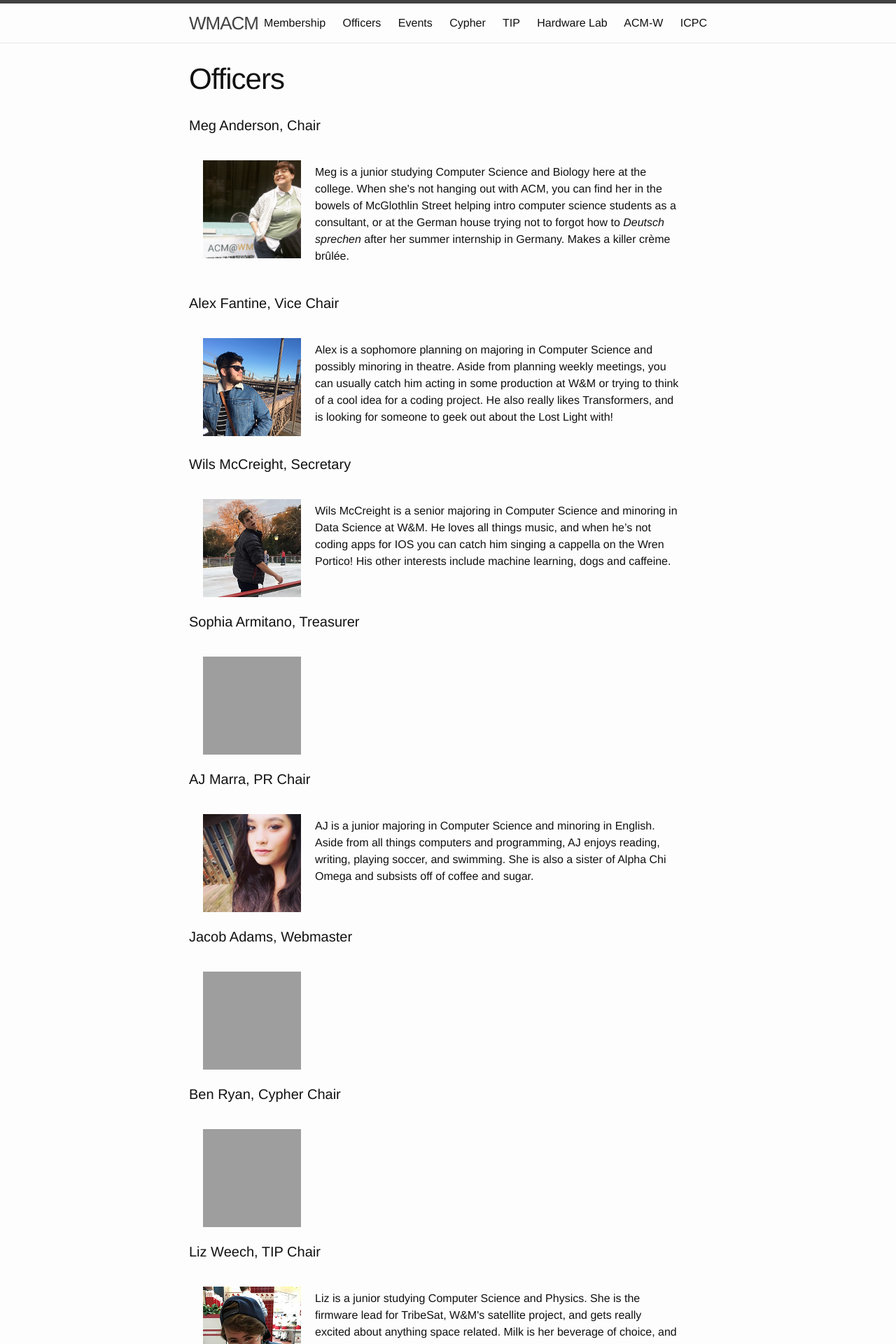
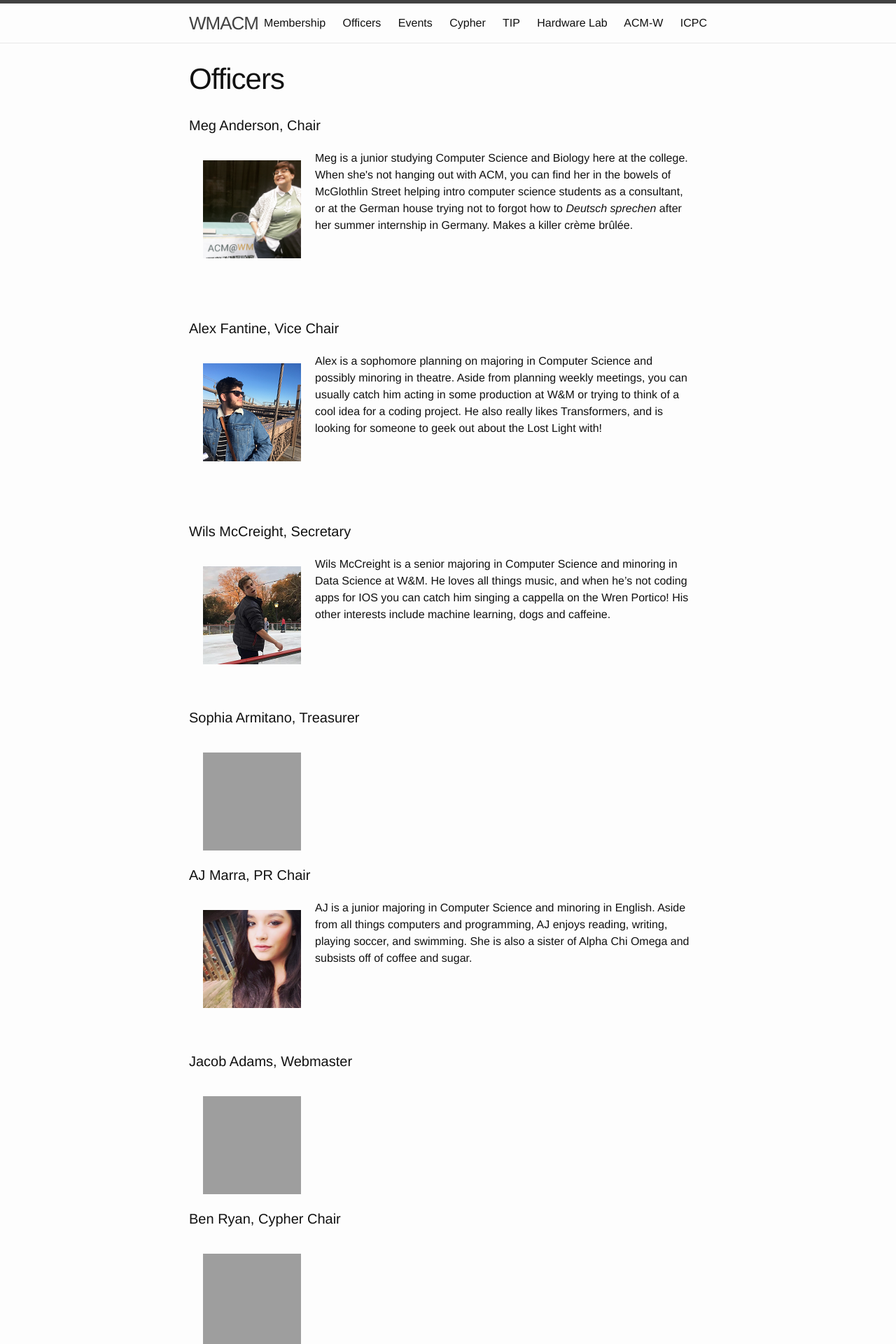
Before and after one commit to ACMWM/acmwm.github.io, a Jekyll site: the page built from _pages/officers.md, in a window 1280 px wide. Shown: the top 1920 px of the page at 70% size. Built offline with Jekyll 4.4.1, drawn with Linux system fonts in a browser that asks for light colours; grey boxes are pictures that could not be loaded.

Commit message:
Add space between officers

```diff
--- a/_pages/officers.md
+++ b/_pages/officers.md
@@ -11,5 +11,6 @@ css: officers
 	<h4>{{ person.name }}, {{ person.job }}</h4>
 	<img src="/images/officers/{{ person.pic }}" />
 	<p>{{ person.desc }}</p>
+	<div></div>
 </div>
 {% endfor %}
--- a/css/officers.css
+++ b/css/officers.css
@@ -3,7 +3,7 @@
 }
 
 .officer p {
-	margin: 40px;
+	margin: 20px;
 }
 
 .officer img {
@@ -12,3 +12,7 @@
 	height: 140px;
 	width: 140px;
 }
+
+.officer div {
+	height: 100px;
+}
```
